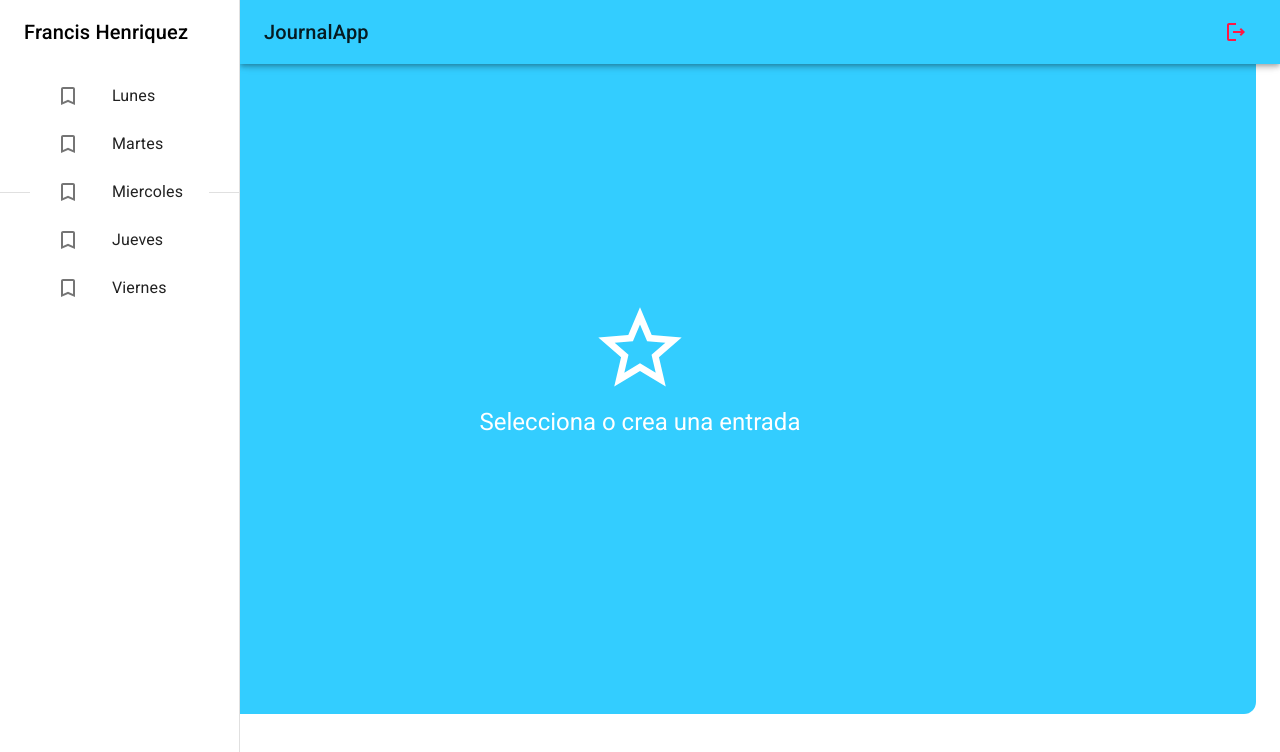
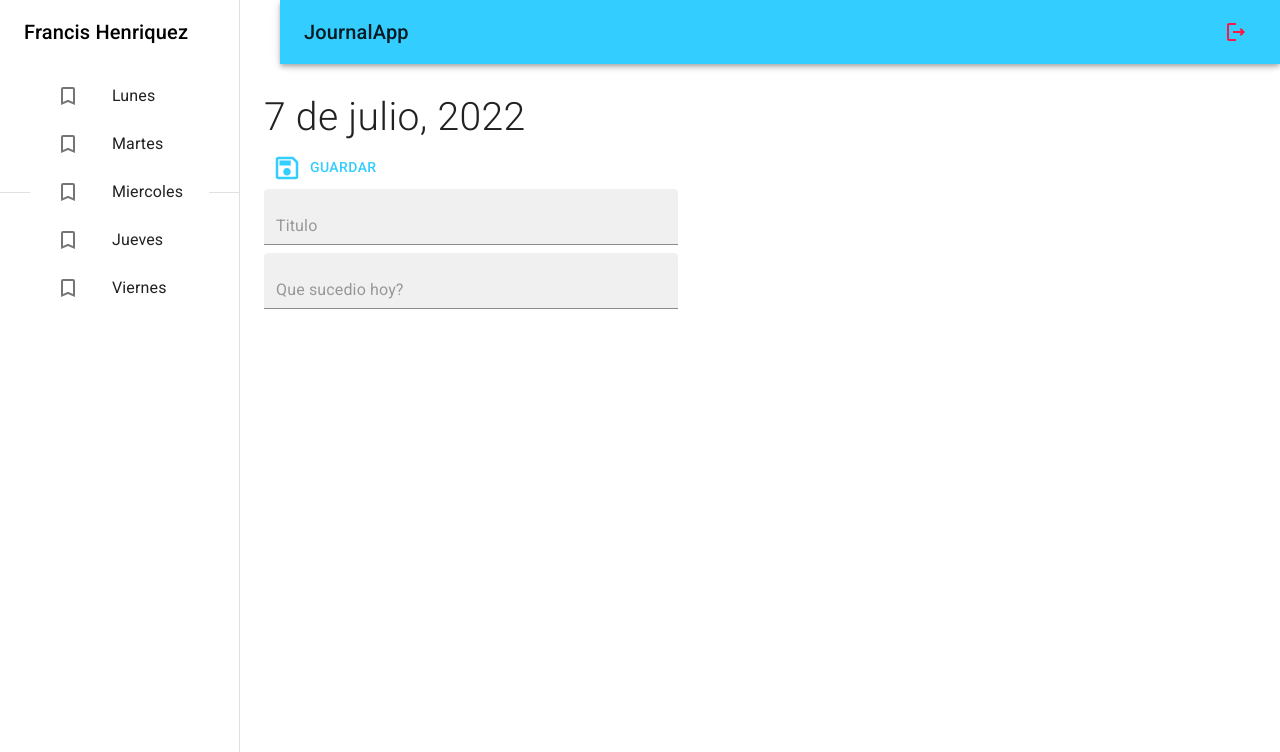
Before and after one commit to FrancisHenriquez/Journal-App, a React (Vite) app: page /journal in a window 1280 px wide. Shown: the top 752 px of the page. Built offline with nearby package versions, Linux system fonts and the light colour scheme.

Commit message:
journal UI

```diff
--- a/src/journal/layout/JournalLayout.jsx
+++ b/src/journal/layout/JournalLayout.jsx
@@ -1,21 +1,27 @@
-import { Box } from "@mui/system";
-import { NavBar, SideBar } from "../components";
+import { Toolbar } from '@mui/material';
+import { Box } from '@mui/system'
+import { NavBar, SideBar } from '../components';
 
-const drawerWith = 240;
+
+const drawerWidth = 280;
+
 export const JournalLayout = ({ children }) => {
   return (
-    <Box sx = {{ diplay: 'flex'}}>
+    <Box sx={{ display: 'flex' }}>
 
-        {/* Navbar */}
-        <NavBar drawerWith = { drawerWith } />
-        {/* Sidebar */}
-        <SideBar drawerWith={ drawerWith } />
-        <Box component='main' sx = {{ flexGrow: 1, p:3}} >
-            {/* Toolbar */}
+        <NavBar drawerWidth={ drawerWidth } />
+
+        <SideBar drawerWidth={ drawerWidth } />
+
+        <Box
+            component='main'
+            sx={{ flexGrow: 1, p: 3 }}
+        >
+            <Toolbar />
+
             { children }
 
         </Box>
-
     </Box>
   )
 }
--- a/src/journal/pages/JournalPage.jsx
+++ b/src/journal/pages/JournalPage.jsx
@@ -1,6 +1,6 @@
 import { Typography } from "@mui/material"
 import { JournalLayout } from "../layout/JournalLayout"
-import { NothingSelectedView } from "../views"
+import { NoteView, NothingSelectedView } from "../views"
 
 
 export const JournalPage = () => {
@@ -8,8 +8,8 @@ export const JournalPage = () => {
    <JournalLayout>
     {/* <Typography variant="body1" color="initial">Lorem ipsum dolor sit amet consectetur adipisicing elit. Nobis natus repellat omnis culpa ipsum suscipit quam repellendus et rerum, odio possimus delectus voluptas rem, quo nam repudiandae dolor vero. Voluptate?</Typography>
      */}
-     <NothingSelectedView />
-
+     {/* <NothingSelectedView /> */}
+     <NoteView />
    </JournalLayout>
   )
 }
--- /dev/null
+++ b/src/journal/views/NoteView.jsx
@@ -0,0 +1,22 @@
+import { SaveOutlined } from "@mui/icons-material"
+import { Button, Grid, TextField, Typography } from "@mui/material"
+
+export const NoteView = () => {
+  return (
+    <Grid container direction='row' justifyContent='space-between' alignItems='center' sx={{ mb: 1 }}>
+        <Grid item >
+        <Typography fontSize={ 39 } fontWeight='light'> 7 de julio, 2022</Typography>
+        <Grid item>
+            <Button>
+                <SaveOutlined sx ={{ fontSize: 30, mr : 1}} />
+                Guardar
+            </Button>
+        </Grid>
+        <Grid contairner>
+            <TextField type='text' variant="filled" fullWidth placeholder="Titulo" sx={{ border: 'none', mb: 1 }}/>
+            <TextField type='text' variant="filled" fullWidth placeholder="Que sucedio hoy?" minRows={ 4 }  sx={{ border: 'none', mb: 1 }}/>
+        </Grid>
+        </Grid>
+    </Grid>
+  )
+}
--- a/src/journal/views/index.js
+++ b/src/journal/views/index.js
@@ -1 +1,2 @@
 export * from './NothingSelectedView'
+export * from './NoteView'
```
